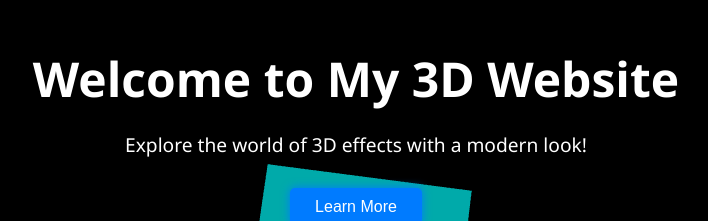
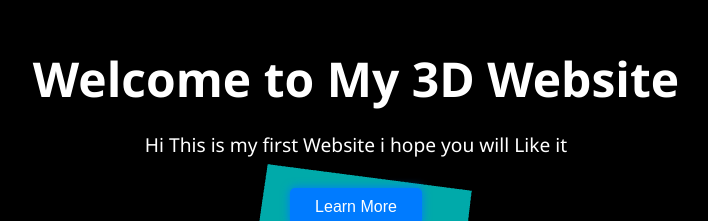
Before and after one commit to Hiperlex/3D-Web, a plain HTML site: page index.html in a window 1280 px wide. Shown: the part 114-335 px from the top of the page, without its empty margins (284-992 px from the left). Drawn offline with nearby package versions, Linux system fonts and the light colour scheme.

Commit message:
Update index.html

```diff
--- a/index.html
+++ b/index.html
@@ -13,7 +13,7 @@
   <!-- Website Content -->
   <div class="overlay">
     <h1>Welcome to My 3D Website</h1>
-    <p>Explore the world of 3D effects with a modern look!</p>
+    <p>Hi This is my first Website i hope you will Like it</p>
     <button>Learn More</button>
   </div>
 
```
